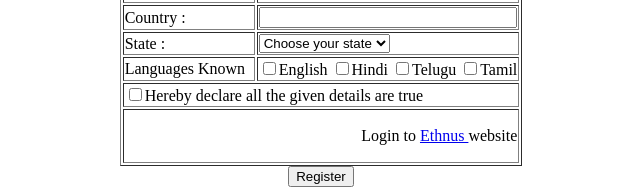
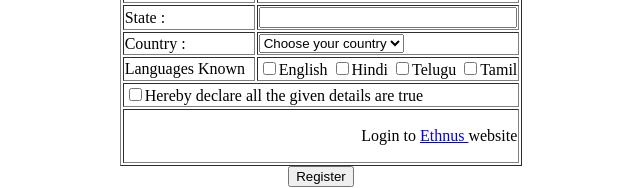
Before and after one commit to its-aravind/TASKS, a plain HTML site: page HTML/task5.html in a window 1280 px wide. Shown: the part 293-481 px from the top of the page, 319-959 px from the left. Drawn offline with Linux system fonts and the light colour scheme.

Commit message:
Update task5.html

```diff
--- a/HTML/task5.html
+++ b/HTML/task5.html
@@ -46,17 +46,17 @@
                 <td><textarea name="add" id="add" style="box-sizing: border-box; height: 100%; width: 100%;"></textarea></td>
             </tr>
             <tr>
-                <td><label for="country">Country : </label></td>
-                <td><input type="text" name="country" id="country" style="box-sizing: border-box; height: 100%; width: 100%;"></input></td>
+                <td><label for="state">State : </label></td>
+                <td><input type="text" name="state" id="state" style="box-sizing: border-box; height: 100%; width: 100%;"></input></td>
             </tr>
             <tr>
-                <td><label for="state">State : </label></td>
+                <td><label for="country">Country : </label></td>
                 <td><select name="state" id="state">
-                    <option value="placeholder">Choose your state</option>
-                    <option value="andhrapradesh">Andhra Pradesh</option>
-                    <option value="telangana">Telangana</option>
-                    <option value="goa">Goa</option>
-                    <option value="punjab">Punjab</option>
+                    <option value="placeholder">Choose your country</option>
+                    <option value="andhrapradesh">India</option>
+                    <option value="telangana">China</option>
+                    <option value="goa">Nepal</option>
+                    <option value="punjab">United States</option>
                   </select></td>
             </tr>
             <tr>
```
